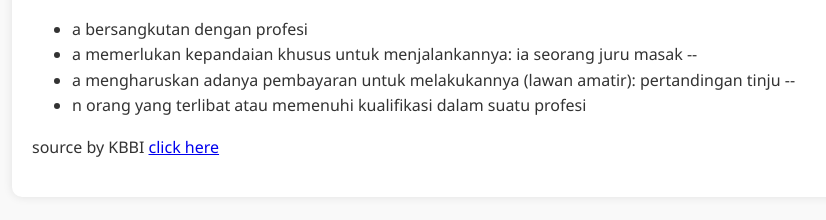
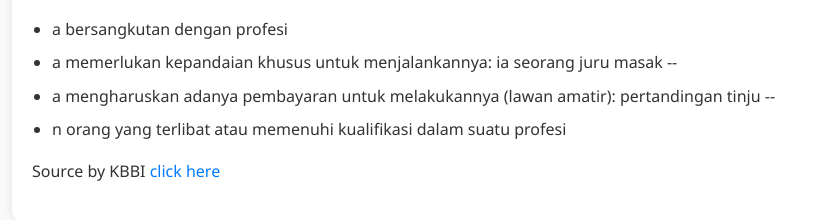
Before and after one commit to HN721/fgo24-css-basic, a website: page src/Profesional.html in a window 1280 px wide. Shown: the part 146-366 px from the top of the page, without its empty margins (208-1034 px from the left). Drawn offline with Linux system fonts and the light colour scheme.

Commit message:
refactor: change css to inline in profesional page

```diff
--- a/src/Profesional.html
+++ b/src/Profesional.html
@@ -1,51 +1,29 @@
 <!DOCTYPE html>
 <html lang="en">
 <head>
-    <meta charset="UTF-8">
-    <meta name="viewport" content="width=device-width, initial-scale=1.0">
-    <title>profesional BY KBBI</title>
+  <meta charset="UTF-8">
+  <meta name="viewport" content="width=device-width, initial-scale=1.0">
+  <title>Profesional by KBBI</title>
 </head>
-<body>
-    <style>
-                 body {
-            font-family: 'Segoe UI', Tahoma, Geneva, Verdana, sans-serif;
-            margin: 0;
-            padding: 0;
-            line-height: 1.6;
-            background-color: #f9f9f9;
-            color: #333;
-        }
-        .container {
-            max-width: 800px;
-            margin: 50px auto;
-            padding: 20px;
-            background: #fff;
-            box-shadow: 0 0 10px rgba(0, 0, 0, 0.1);
-            border-radius: 10px;
-        }
-        h1 {
-            text-align: center;
-            font-size: 2rem;
-            margin-bottom: 20px;
-            color: #222;
-        }
-        p {
-            font-size: 1rem;
-            text-align: justify;
-            margin-bottom: 1rem;
-        }
-    </style>
-   <div class="container">
-    <h1>pro.fe.si.o.nal</h1>
-    <ul><li>a bersangkutan dengan profesi
-       </li>
-    <li> a memerlukan kepandaian khusus untuk menjalankannya: ia seorang juru masak --
-        </li>
-    <li>a mengharuskan adanya pembayaran untuk melakukannya (lawan amatir): pertandingan tinju --
-       </li>
-      <li> n orang yang terlibat atau memenuhi kualifikasi dalam suatu profesi</li>
+<body style="font-family: 'Segoe UI', Tahoma, Geneva, Verdana, sans-serif; margin: 0; padding: 0; line-height: 1.6; background-color: #f9f9f9; color: #333;">
+
+  <div style="max-width: 800px; margin: 50px auto; padding: 20px; background: #fff; box-shadow: 0 0 10px rgba(0,0,0,0.1); border-radius: 10px;">
+
+    <h1 style="text-align: center; font-size: 2rem; margin-bottom: 20px; color: #222;">pro.fe.si.o.nal</h1>
+
+    <ul style="padding-left: 20px; margin-bottom: 1rem;">
+      <li style="margin-bottom: 8px;">a bersangkutan dengan profesi</li>
+      <li style="margin-bottom: 8px;">a memerlukan kepandaian khusus untuk menjalankannya: ia seorang juru masak --</li>
+      <li style="margin-bottom: 8px;">a mengharuskan adanya pembayaran untuk melakukannya (lawan amatir): pertandingan tinju --</li>
+      <li style="margin-bottom: 8px;">n orang yang terlibat atau memenuhi kualifikasi dalam suatu profesi</li>
     </ul>
-    <p>source by KBBI <a href="https://kbbi.kemdikbud.go.id/entri/profesional">click here</a></p>
-   </div>
+
+    <p style="font-size: 1rem; text-align: justify; margin-bottom: 1rem;">
+      Source by KBBI
+      <a href="https://kbbi.kemdikbud.go.id/entri/profesional" style="color: #007BFF; text-decoration: none;">click here</a>
+    </p>
+
+  </div>
+
 </body>
 </html>
```
